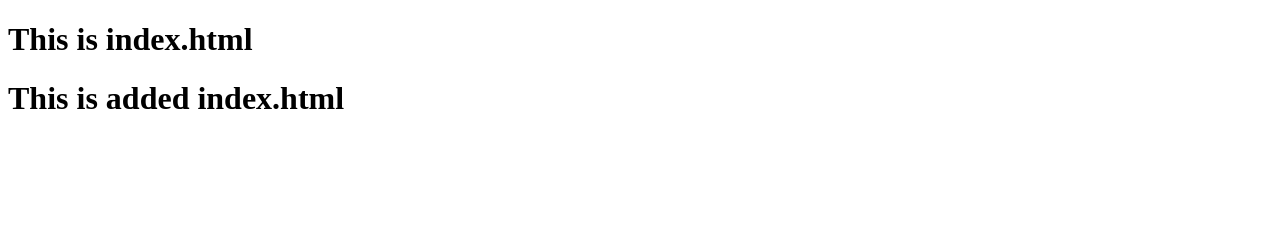
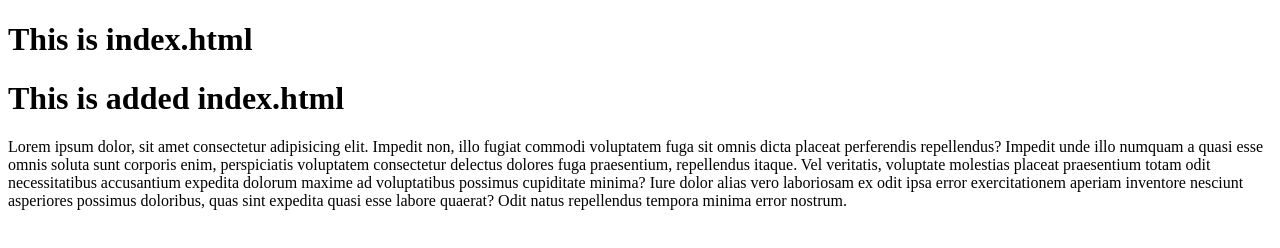
Before and after one commit to fisheyelens/github_evaluation, a website: page index.html in a window 1280 px wide. Drawn offline with Linux system fonts and the light colour scheme.

Commit message:
filled with lorem dummy text on index.html in branch work-3

```diff
--- a/index.html
+++ b/index.html
@@ -8,5 +8,6 @@
 <body>
   <h1>This is index.html</h1>
   <h1>This is added index.html</h1>
+  <p>Lorem ipsum dolor, sit amet consectetur adipisicing elit. Impedit non, illo fugiat commodi voluptatem fuga sit omnis dicta placeat perferendis repellendus? Impedit unde illo numquam a quasi esse omnis soluta sunt corporis enim, perspiciatis voluptatem consectetur delectus dolores fuga praesentium, repellendus itaque. Vel veritatis, voluptate molestias placeat praesentium totam odit necessitatibus accusantium expedita dolorum maxime ad voluptatibus possimus cupiditate minima? Iure dolor alias vero laboriosam ex odit ipsa error exercitationem aperiam inventore nesciunt asperiores possimus doloribus, quas sint expedita quasi esse labore quaerat? Odit natus repellendus tempora minima error nostrum.</p>
 </body>
 </html>
```
